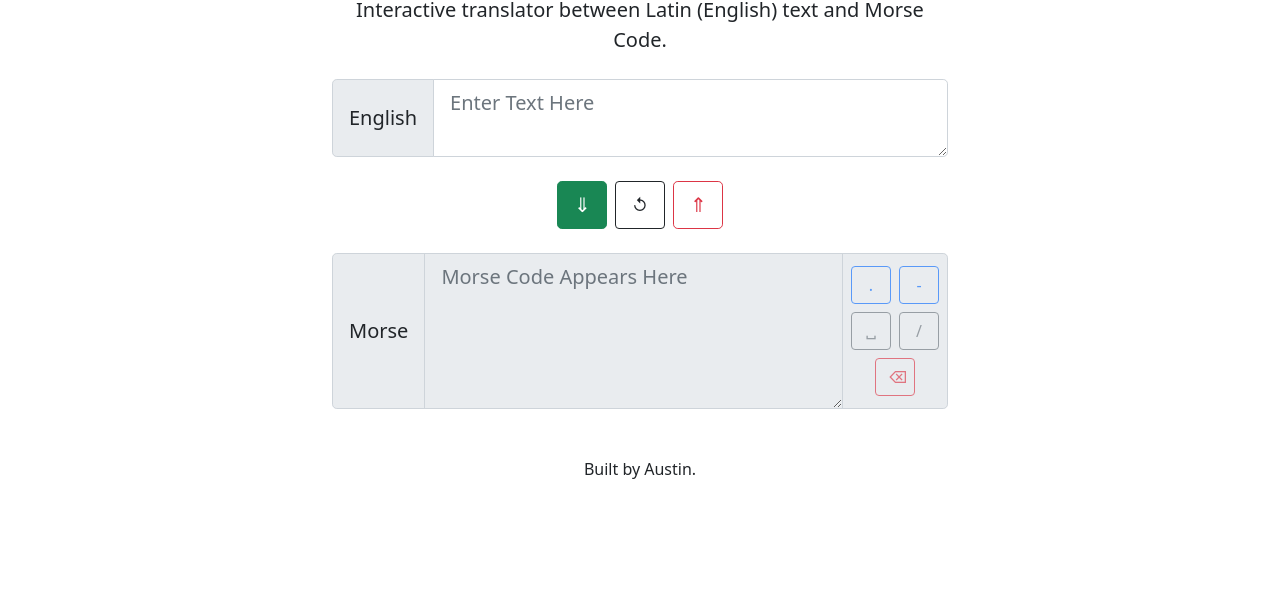
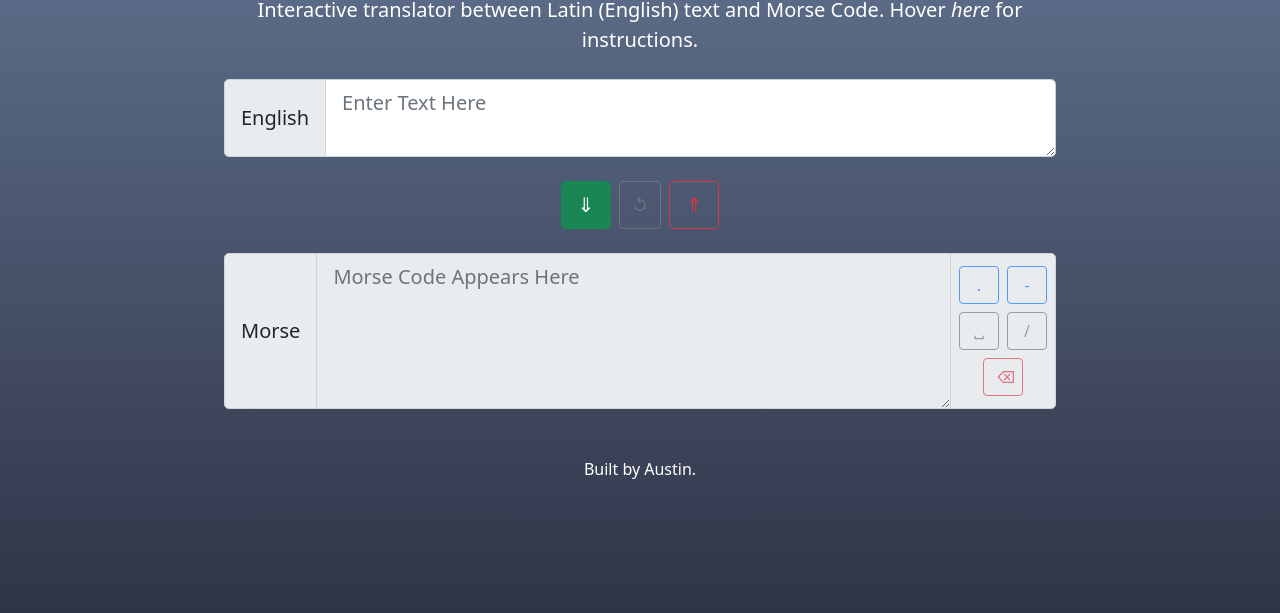
Before and after one commit to austnly/morse-coder, a plain HTML site: page index.html in a window 1280 px wide. Shown: the part 187-800 px from the top of the page. Drawn offline with nearby package versions, Linux system fonts and the light colour scheme.

Commit message:
Fixed BEM classes

```diff
--- a/index.html
+++ b/index.html
@@ -17,34 +17,45 @@
 			crossorigin="anonymous"
 		></script>
 		<script defer src="script.js"></script>
-
 		<link rel="stylesheet" href="style.css" />
 		<title>Morse Coder | Morse Code Translater</title>
 	</head>
 	<body>
 		<main class="min-vh-100 d-flex flex-column justify-content-center">
-			<div class="p-4 text-center translator">
-				<h1 class="display-5 fw-bold">Morse Coder</h1>
-				<div class="col-lg-6 mx-auto">
-					<p class="lead mb-4">
+			<div
+				class="p-3 text-center d-flex flex-column align-items-center body"
+			>
+				<h1 class="display-5 fw-bold body--head">Morse Coder</h1>
+				<div class="col-md-8 translator">
+					<p class="lead mb-4 translator__desc">
 						Interactive translator between Latin (English) text and
-						Morse Code.
+						Morse Code. Hover
+						<em
+							data-bs-toggle="tooltip"
+							data-bs-placement="bottom"
+							data-bs-html="true"
+							title="Select direction of translation and use keyboard or input buttons for Morse input.<br />&blank; is a space between morse characters.<br />/ is a space between words. <br />Multiple &blank; will be interpreted as a space between words.<br />Invalid morse code will show as �.<br />⌫ deletes the last character ignoring spaces. <br />Happy translating!"
+							>here</em
+						>
+						for instructions.
 					</p>
-					<div class="input-group input-group-lg">
-						<span class="input-group-text eng-label">English</span>
+					<div
+						class="input-group input-group-lg translator__input translator__input--eng"
+					>
+						<span class="input-group-text translator__input--label"
+							>English</span
+						>
 						<textarea
-							id="translator__input--eng"
-							class="form-control translator__input translator__input--eng"
+							id="translator__input__box--eng"
+							class="form-control translator__input__box translator__input__box--eng"
 							aria-label="English"
 							placeholder="Enter Text Here"
 						></textarea>
 					</div>
 
 					<!-- Translation Buttons -->
-					<!-- Add Tooltip over buttons -->
-					<!-- Make button widths even -->
 					<div
-						class="d-grid gap-2 d-flex justify-content-center my-4"
+						class="d-grid gap-2 d-flex justify-content-center my-4 translator__btns"
 					>
 						<input
 							type="radio"
@@ -55,7 +66,7 @@
 							checked
 						/>
 						<label
-							class="btn btn-outline-success btn-lg eng-to-mor translator__btn"
+							class="btn btn-outline-success btn-lg translator__btn translator__btn--e2m"
 							for="eng-to-mor"
 							data-bs-toggle="tooltip"
 							data-bs-placement="left"
@@ -64,7 +75,7 @@
 						>
 						<button
 							type="button"
-							class="btn btn-outline-dark translator__btn translator__btn--clr"
+							class="btn btn-outline-secondary translator__btn translator__btn--clr"
 							data-bs-toggle="tooltip"
 							data-bs-placement="top"
 							title="Clear"
@@ -80,7 +91,7 @@
 							autocomplete="off"
 						/>
 						<label
-							class="btn btn-outline-danger btn-lg mor-to-eng translator__btn"
+							class="btn btn-outline-danger btn-lg translator__btn translator__btn--m2e"
 							for="mor-to-eng"
 							data-bs-toggle="tooltip"
 							data-bs-placement="right"
@@ -89,27 +100,33 @@
 						>
 					</div>
 
-					<div class="input-group input-group-lg">
-						<span class="input-group-text morse-label">Morse</span>
+					<div
+						class="input-group input-group-lg translator__input translator__input--mor"
+					>
+						<span class="input-group-text translator__input--label"
+							>Morse</span
+						>
 						<textarea
-							id="translator__input--mor"
-							class="form-control translator__input translator__input--mor"
+							id="translator__input__box--mor"
+							class="form-control translator__input__box translator__input__box--mor"
 							aria-label="Morse"
 							placeholder="Morse Code Appears Here"
 							readonly
 						></textarea>
-						<span class="input-group-text d-flex flex-column">
+						<span
+							class="input-group-text d-flex flex-column translator__input__btns"
+						>
 							<div class="row">
 								<button
 									type="button"
-									class="btn btn-outline-primary morse__btn morse__btn--dot m-1"
+									class="btn btn-outline-primary translator__input__btns_btn translator__input__btns_btn--dot m-1"
 									disabled
 								>
 									.
 								</button>
 								<button
 									type="button"
-									class="btn btn-outline-primary morse__btn morse__btn--dash m-1"
+									class="btn btn-outline-primary translator__input__btns_btn translator__input__btns_btn--dash m-1"
 									disabled
 								>
 									-
@@ -118,7 +135,7 @@
 							<div class="row">
 								<button
 									type="button"
-									class="btn btn-outline-secondary morse__btn morse__btn--charSpace m-1"
+									class="btn btn-outline-secondary translator__input__btns_btn translator__input__btns_btn--charSpace m-1"
 									data-bs-toggle="tooltip"
 									data-bs-placement="bottom"
 									title="Next Character"
@@ -128,7 +145,7 @@
 								</button>
 								<button
 									type="button"
-									class="btn btn-outline-secondary morse__btn morse__btn--space m-1"
+									class="btn btn-outline-secondary translator__input__btns_btn translator__input__btns_btn--space m-1"
 									data-bs-toggle="tooltip"
 									data-bs-placement="bottom"
 									title="Next Word"
@@ -140,7 +157,7 @@
 							<div class="row">
 								<button
 									type="button"
-									class="btn btn-outline-danger morse__btn morse__btn--del m-1"
+									class="btn btn-outline-danger translator__input__btns_btn translator__input__btns_btn--del m-1"
 									data-bs-toggle="tooltip"
 									data-bs-placement="bottom"
 									title="Backspace"
--- a/script.js
+++ b/script.js
@@ -57,10 +57,10 @@
 
 const translateBtn = document.querySelector("#eng-to-mor");
 const backTransBtn = document.querySelector("#mor-to-eng");
-const eng = document.querySelector(".translator__input--eng");
-const morse = document.querySelector(".translator__input--mor");
+const eng = document.querySelector(".translator__input__box--eng");
+const morse = document.querySelector(".translator__input__box--mor");
 const clearBtn = document.querySelector(".translator__btn--clr");
-const morseBtns = document.querySelectorAll(".morse__btn");
+const morseBtns = document.querySelectorAll(".translator__input__btns_btn");
 
 // Enabling Bootstrap Tooltips
 var tooltipTriggerList = [].slice.call(
@@ -293,7 +293,9 @@ morseBtns.forEach((btn) => {
 		} else if (btn.innerText === "␣") {
 			morse.value += " ";
 		} else if (btn.innerText === "⌫") {
-			morse.value = morse.value.substring(0, morse.value.length - 1);
+			morse.value = morse.value
+				.trim()
+				.substring(0, morse.value.trim().length - 1);
 		} else {
 			morse.value += btn.innerText;
 		}
@@ -307,3 +309,5 @@ clearBtn.addEventListener("click", () => {
 });
 
 // change displayed spaces to "/"
+
+// add a dictionary reference
--- a/style.scss
+++ b/style.scss
@@ -1,84 +1,49 @@
-// body {
-// 	display: flex;
-// 	flex-direction: column;
-// }
+main {
+	background: linear-gradient(rgb(103, 123, 153), rgb(48, 52, 71));
+	color: white;
+}
 
-// .translator {
-// 	display: flex;
-// 	flex-direction: column;
-
-// 	&__input {
-// 		font-size: 1rem;
-
-// 		&--morse {
-// 			letter-spacing: 0.5rem;
-// 			word-spacing: 1rem;
-// 		}
-// 	}
-
-// 	&__btn {
-// 		background-color: aquamarine;
-// 	}
-
-// 	&__morse {
-// 		border: 1px solid black;
-
-// 		display: flex;
-// 		flex-direction: column;
-
-// 		&__text {
-// 			white-space: pre; // don't ignore multiple white spaces
-// 		}
-
-// 		&__buttons {
-// 			display: grid;
-// 			grid-template-columns: repeat(3, 50px);
-// 			gap: 10px;
-
-// 			&__btn {
-// 				background-color: cadetblue;
-// 				text-align: center;
-// 			}
-// 		}
+// .body {
+// 	&--head {
 // 	}
 // }
 
-// html,
-// body,
-// main {
-// 	// height: 100vh;
-// }
+.translator {
+	// background-color: rgba(255, 255, 255, 0.8);
+	// color: black;
+	// box-shadow: 0px 0px 50px 20px rgba(0, 0, 0, 0.4);
+	// border-radius: 50px;
 
-main {
-	// background-color: rgb(77, 77, 77);
-}
+	// &__desc {
+	// }
 
-.translator {
-	// background-color: white;
-	// color: black;
-	// border-radius: 50px;
-	// box-shadow: 0px 0px 50px 20px rgba(0, 0, 0, 0.4);
+	&__input {
+		&--label {
+			@media only screen and (max-width: 575.98px) {
+				display: none;
+			}
+		}
 
-	&__btn {
-		width: 50px;
+		&__btns {
+			&_btn {
+				width: 40px;
+			}
+		}
+		// &--eng {
+		// }
+		// &--mor {
+		// }
+		// &__box {
+		// 	&--eng {
+		// 	}
+		// 	&--mor {
+		// 	}
+		// }
 	}
 }
 
-.morse {
-	&__btn {
-		width: 40px;
-	}
-}
-
-.eng-label,
-.morse-label {
-	@media only screen and (max-width: 575.98px) {
-		display: none;
-	}
-}
-
-#translator__input--eng,
-#translator__input--mor {
+#translator__input__box--eng,
+#translator__input__box--mor {
 	@media only screen and (max-width: 575.98px) {
 		border-radius: 0.3rem;
 	}
```
Also changed, not shown: style.css.
